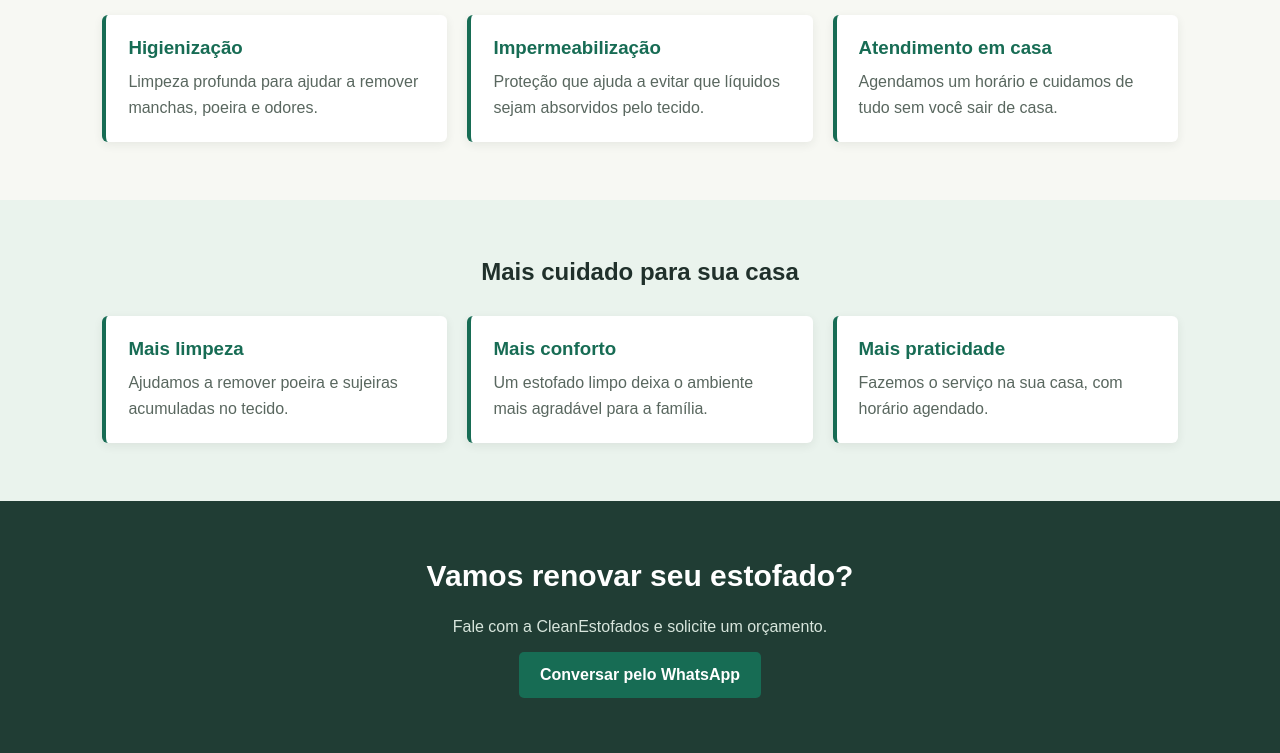
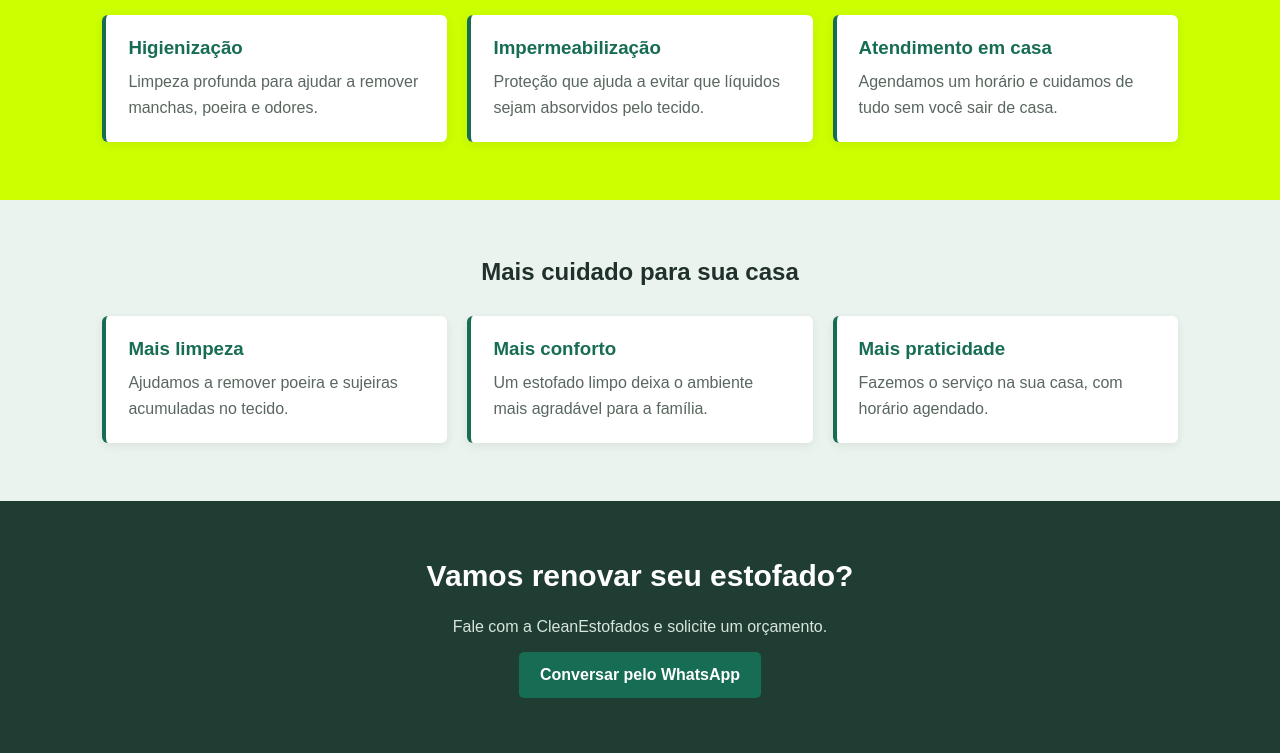
Before and after one commit to PdroHenr/ATIVIDADE_AVALIATIVA, a plain HTML site: page index.html in a window 1280 px wide. Shown: the part 673-1426 px from the top of the page. Drawn offline with Linux system fonts and the light colour scheme.

Commit message:
Alteração de design na seção principal

```diff
--- a/css/style.css
+++ b/css/style.css
@@ -2,7 +2,7 @@
 :root {
 	--cor-principal: #176c54;
 	--cor-texto: #20302b;
-	--cor-fundo: #f7f8f3;
+	--cor-fundo: #ccff00;
 	--fonte-principal: Arial, sans-serif;
 }
 
```
